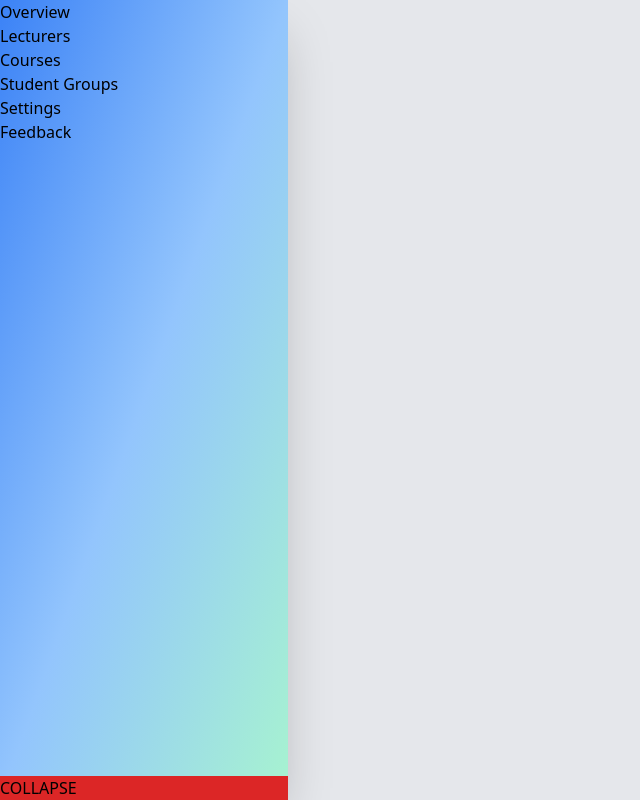
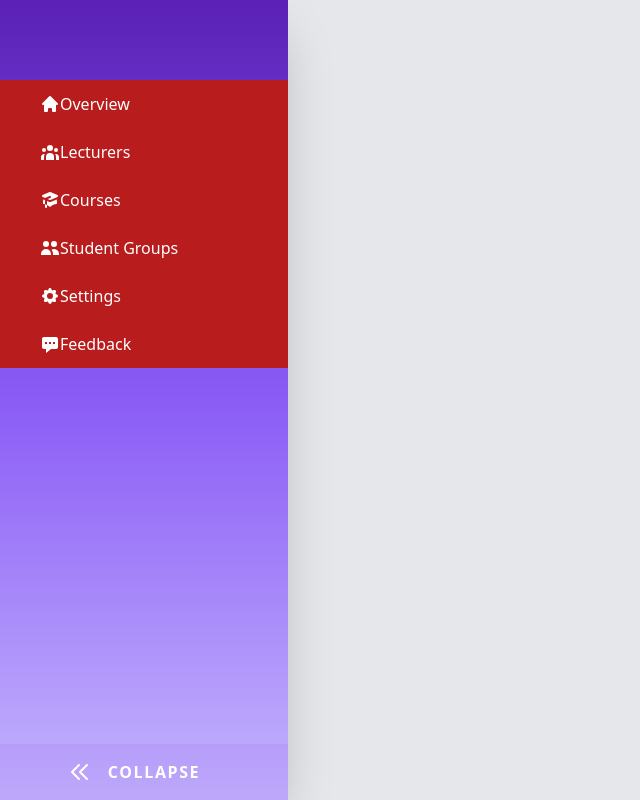
Before and after one commit to knotuteye/kronos-live, a React (Create React App) app: page /dashboard in a window 1280 px wide. Shown: the whole page, without its empty margins (0-640 px from the left). Built offline with nearby package versions, Linux system fonts and the light colour scheme; no server answers; sample sign-in values are in the browser's storage.

Commit message:
began styling sidebar tree

```diff
--- a/src/components/Sidebar.js
+++ b/src/components/Sidebar.js
@@ -3,18 +3,38 @@ import { NavLink } from "react-router-dom";
 
 export default function Sidebar({ menuMapArray }) {
   return (
-    <div className="flex fixed w-72 h-screen bg-gradient-to-br from-blue-500 via-blue-300 to-green-200 shadow-2xl">
-      <div>
+    <div
+      className="flex text-white fixed w-72 h-screen shadow-2xl
+      bg-gradient-to-t from-purple-300 via-purple-500 to-purple-800"
+    >
+      <div className="flex flex-col mt-20 w-full">
         {menuMapArray.map((menuItem) => (
-          <NavLink to={menuItem.path}>
-            <i className={menuItem.icon}></i>
+          <NavLink to={menuItem.path} className="flex px-10 py-3 items-center bg-red-700">
+            {menuItem.icon}
             <p>{menuItem.name}</p>
           </NavLink>
         ))}
       </div>
-      <div className="flex w-full absolute bottom-0 bg-red-600">
-        <i className={""}></i>
-        <p>{"Collapse".toUpperCase()}</p>
+      <div
+        className="flex w-full h-14 absolute bottom-0 cursor-pointer
+        bg-purple-600 bg-opacity-10 justify-center items-center
+        font-bold tracking-widest hover:bg-opacity-100"
+      >
+        <svg
+          xmlns="http://www.w3.org/2000/svg"
+          className="h-6 w-6 mr-4"
+          fill="none"
+          viewBox="0 0 24 24"
+          stroke="currentColor"
+        >
+          <path
+            strokeLinecap="round"
+            strokeLinejoin="round"
+            strokeWidth={2}
+            d="M11 19l-7-7 7-7m8 14l-7-7 7-7"
+          />
+        </svg>
+        <p className="mr-5">{"Collapse".toUpperCase()}</p>
       </div>
     </div>
   );
--- a/src/pages/Dashboard/index.js
+++ b/src/pages/Dashboard/index.js
@@ -31,12 +31,98 @@ export default function Dashboard() {
     <div className="bg-gray-200 h-screen w-screen">
       <Sidebar
         menuMapArray={[
-          { name: "Overview", icon: "", path: "#" },
-          { name: "Lecturers", icon: "", path: "#lecturers" },
-          { name: "Courses", icon: "", path: "#courses" },
-          { name: "Student Groups", icon: "", path: "#groups" },
-          { name: "Settings", icon: "", path: "#settings" },
-          { name: "Feedback", icon: "", path: "#feedback" },
+          {
+            name: "Overview",
+            icon: (
+              <svg
+                xmlns="http://www.w3.org/2000/svg"
+                className="h-5 w-5"
+                viewBox="0 0 20 20"
+                fill="currentColor"
+              >
+                <path d="M10.707 2.293a1 1 0 00-1.414 0l-7 7a1 1 0 001.414 1.414L4 10.414V17a1 1 0 001 1h2a1 1 0 001-1v-2a1 1 0 011-1h2a1 1 0 011 1v2a1 1 0 001 1h2a1 1 0 001-1v-6.586l.293.293a1 1 0 001.414-1.414l-7-7z" />
+              </svg>
+            ),
+            path: "#",
+          },
+          {
+            name: "Lecturers",
+            icon: (
+              <svg
+                xmlns="http://www.w3.org/2000/svg"
+                className="h-5 w-5"
+                viewBox="0 0 20 20"
+                fill="currentColor"
+              >
+                <path d="M13 6a3 3 0 11-6 0 3 3 0 016 0zM18 8a2 2 0 11-4 0 2 2 0 014 0zM14 15a4 4 0 00-8 0v3h8v-3zM6 8a2 2 0 11-4 0 2 2 0 014 0zM16 18v-3a5.972 5.972 0 00-.75-2.906A3.005 3.005 0 0119 15v3h-3zM4.75 12.094A5.973 5.973 0 004 15v3H1v-3a3 3 0 013.75-2.906z" />
+              </svg>
+            ),
+            path: "#lecturers",
+          },
+          {
+            name: "Courses",
+            icon: (
+              <svg
+                xmlns="http://www.w3.org/2000/svg"
+                className="h-5 w-5"
+                viewBox="0 0 20 20"
+                fill="currentColor"
+              >
+                <path d="M10.394 2.08a1 1 0 00-.788 0l-7 3a1 1 0 000 1.84L5.25 8.051a.999.999 0 01.356-.257l4-1.714a1 1 0 11.788 1.838L7.667 9.088l1.94.831a1 1 0 00.787 0l7-3a1 1 0 000-1.838l-7-3zM3.31 9.397L5 10.12v4.102a8.969 8.969 0 00-1.05-.174 1 1 0 01-.89-.89 11.115 11.115 0 01.25-3.762zM9.3 16.573A9.026 9.026 0 007 14.935v-3.957l1.818.78a3 3 0 002.364 0l5.508-2.361a11.026 11.026 0 01.25 3.762 1 1 0 01-.89.89 8.968 8.968 0 00-5.35 2.524 1 1 0 01-1.4 0zM6 18a1 1 0 001-1v-2.065a8.935 8.935 0 00-2-.712V17a1 1 0 001 1z" />
+              </svg>
+            ),
+            path: "#courses",
+          },
+          {
+            name: "Student Groups",
+            icon: (
+              <svg
+                xmlns="http://www.w3.org/2000/svg"
+                className="h-5 w-5"
+                viewBox="0 0 20 20"
+                fill="currentColor"
+              >
+                <path d="M9 6a3 3 0 11-6 0 3 3 0 016 0zM17 6a3 3 0 11-6 0 3 3 0 016 0zM12.93 17c.046-.327.07-.66.07-1a6.97 6.97 0 00-1.5-4.33A5 5 0 0119 16v1h-6.07zM6 11a5 5 0 015 5v1H1v-1a5 5 0 015-5z" />
+              </svg>
+            ),
+            path: "#groups",
+          },
+          {
+            name: "Settings",
+            icon: (
+              <svg
+                xmlns="http://www.w3.org/2000/svg"
+                className="h-5 w-5"
+                viewBox="0 0 20 20"
+                fill="currentColor"
+              >
+                <path
+                  fillRule="evenodd"
+                  d="M11.49 3.17c-.38-1.56-2.6-1.56-2.98 0a1.532 1.532 0 01-2.286.948c-1.372-.836-2.942.734-2.106 2.106.54.886.061 2.042-.947 2.287-1.561.379-1.561 2.6 0 2.978a1.532 1.532 0 01.947 2.287c-.836 1.372.734 2.942 2.106 2.106a1.532 1.532 0 012.287.947c.379 1.561 2.6 1.561 2.978 0a1.533 1.533 0 012.287-.947c1.372.836 2.942-.734 2.106-2.106a1.533 1.533 0 01.947-2.287c1.561-.379 1.561-2.6 0-2.978a1.532 1.532 0 01-.947-2.287c.836-1.372-.734-2.942-2.106-2.106a1.532 1.532 0 01-2.287-.947zM10 13a3 3 0 100-6 3 3 0 000 6z"
+                  clipRule="evenodd"
+                />
+              </svg>
+            ),
+            path: "#settings",
+          },
+          {
+            name: "Feedback",
+            icon: (
+              <svg
+                xmlns="http://www.w3.org/2000/svg"
+                className="h-5 w-5"
+                viewBox="0 0 20 20"
+                fill="currentColor"
+              >
+                <path
+                  fillRule="evenodd"
+                  d="M18 5v8a2 2 0 01-2 2h-5l-5 4v-4H4a2 2 0 01-2-2V5a2 2 0 012-2h12a2 2 0 012 2zM7 8H5v2h2V8zm2 0h2v2H9V8zm6 0h-2v2h2V8z"
+                  clipRule="evenodd"
+                />
+              </svg>
+            ),
+            path: "#feedback",
+          },
         ]}
       ></Sidebar>
       <button onClick={_logOut} className="bg-green-500">
```
